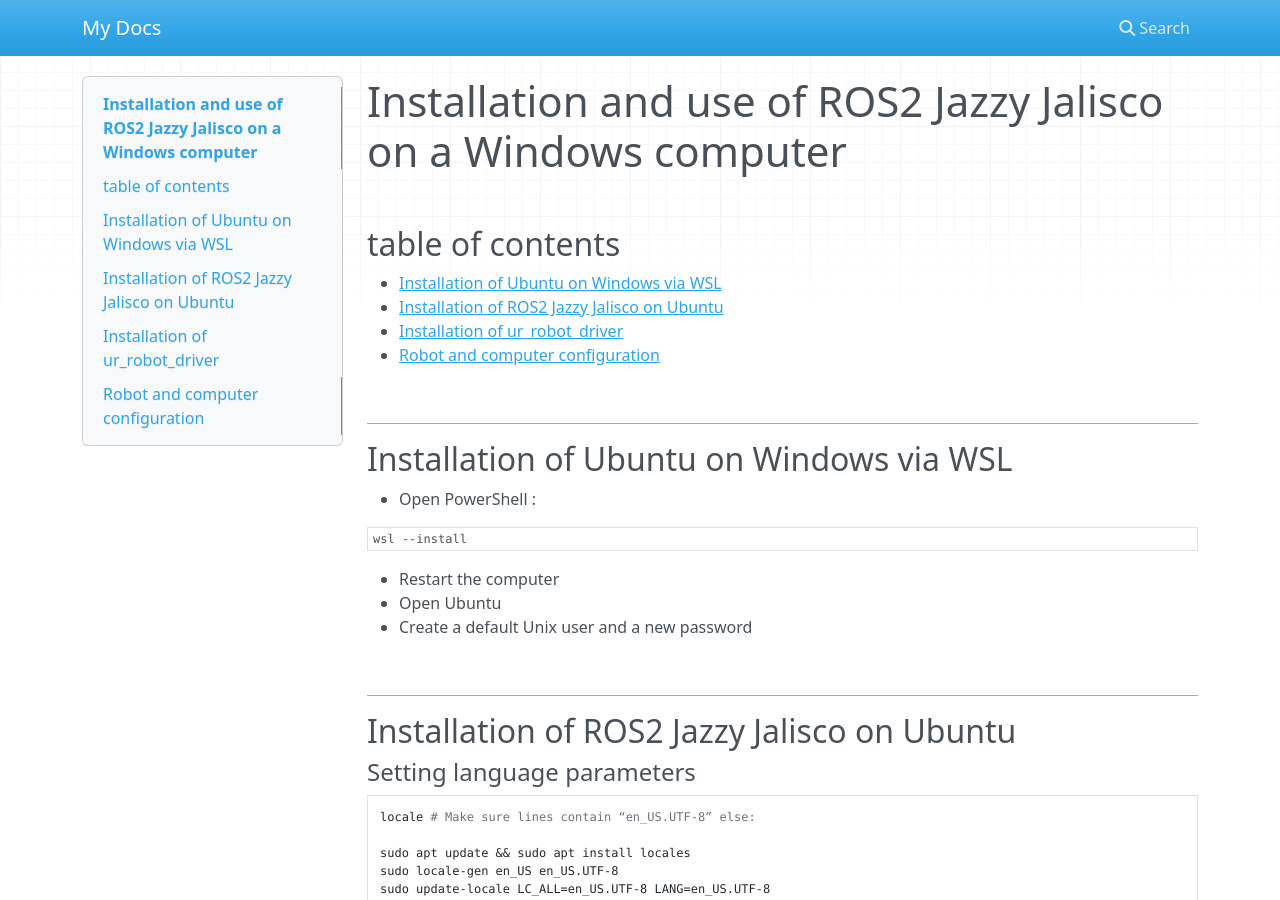
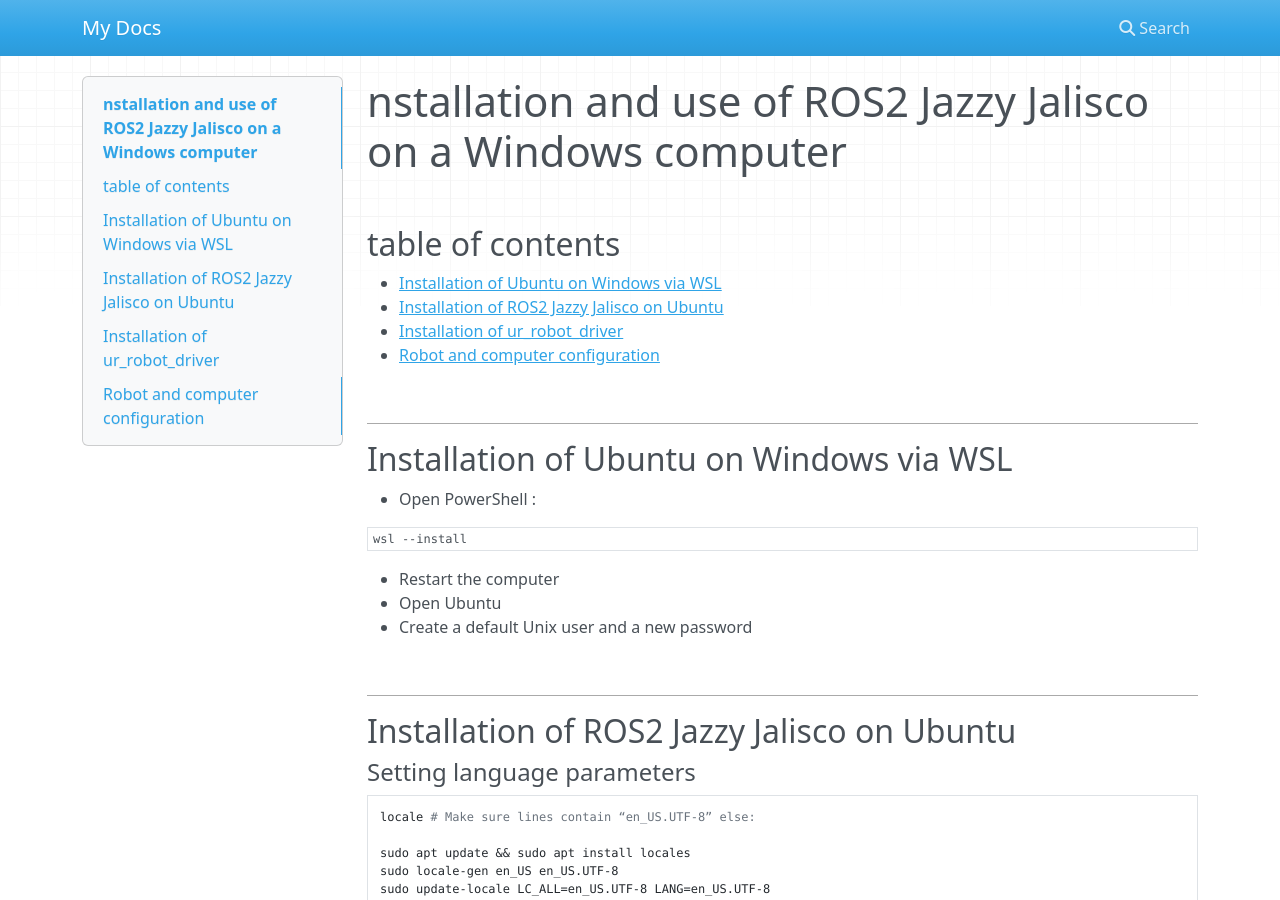
Before and after one commit to laura-gen/documentationROS2, an MkDocs documentation site: the page built from docs/index.md, in a window 1280 px wide and 900 px high. Built offline with MkDocs 1.6.1, drawn with Linux system fonts in a browser that asks for light colours; nearby versions of some CDN libraries; some of the changed text lies outside the part shown.

Commit message:
Modifie index.md

```diff
--- a/docs/index.md
+++ b/docs/index.md
@@ -1,12 +1,12 @@
 
-# Installation and use of ROS2 Jazzy Jalisco on a Windows computer
+# nstallation and use of ROS2 Jazzy Jalisco on a Windows computer
 <br>
 
 ## table of contents
 
 - [Installation of Ubuntu on Windows via WSL](#installation-of-ubuntu-on-windows-via-wsl)
 - [Installation of ROS2 Jazzy Jalisco on Ubuntu](#installation-of-ros2-jazzy-jalisco-on-ubuntu)
-- [Installation of ur_robot_driver](#nstallation-of-ur-robot-driver)
+- [Installation of ur_robot_driver](#installation-of-ur-robot-driver)
 - [Robot and computer configuration](#robot-and-computer-configuration)
 
 <br>
```
Also changed, not shown: other parts of docs/index.md (+1 -1 lines).
